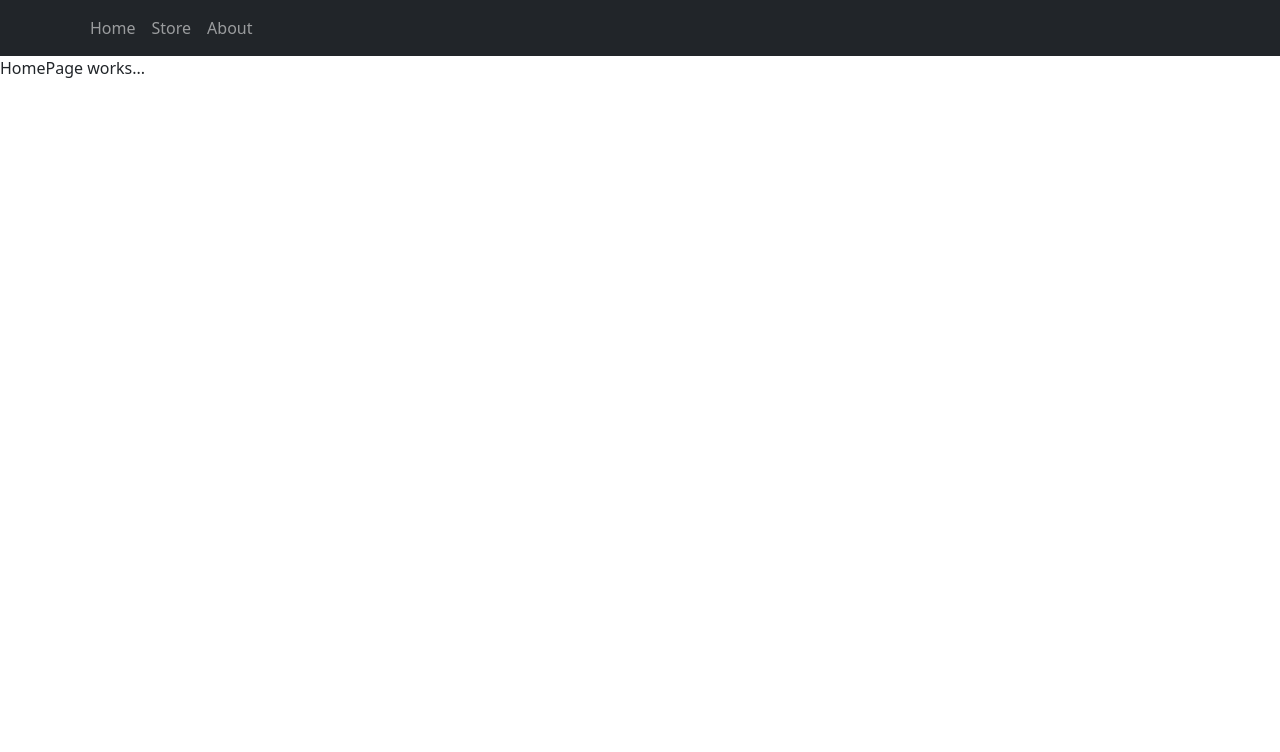
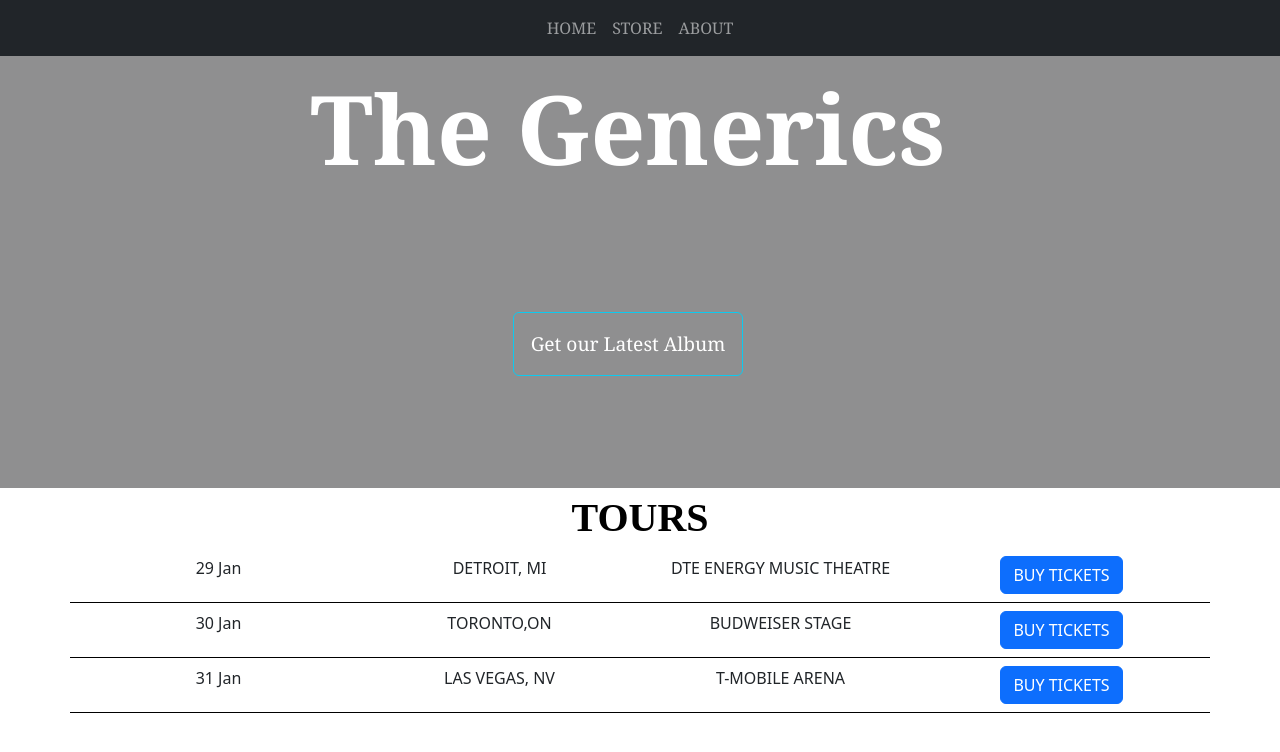
Before and after one commit to Chandan-MG/E-Commerce-Website, a React (Create React App) app: page / in a window 1280 px wide. Shown: the top 752 px of the page. Built offline with nearby package versions, Linux system fonts and the light colour scheme.

Commit message:
Home Page

```diff
--- /dev/null
+++ b/src/Components/HomePage/HomePage.css
@@ -0,0 +1,36 @@
+.first-row{
+    background-color: rgb(143, 143, 144);
+    height: 27rem;
+}
+
+.generics-header{
+    font-size: 6rem;
+    color: rgb(255, 255, 255);
+    font-family:Cambria, Cochin, Georgia, Times, 'Times New Roman', serif;
+    font-weight: bold;
+}
+
+.album-button{
+    width: 18vw;
+    height: 8vh;
+    background-color: rgb(26, 26, 164);
+    color: rgb(255, 255, 255);
+    border: 2px solid rgb(0, 153, 255);
+}
+
+.album-button span{
+    font-size: 1.5vw;
+    color: rgb(255, 255, 255);
+    font-family: Georgia, 'Times New Roman', Times, serif;
+}
+
+.tours-text{
+    font-size: 2.5rem;
+    font-weight: bold;
+    color: black;
+    font-family: cursive;
+}
+
+.tour-list{
+    width: 40rem;
+}
--- a/src/Components/HomePage/HomePage.js
+++ b/src/Components/HomePage/HomePage.js
@@ -1,12 +1,35 @@
 import React from "react";
-import { Container, Nav, Navbar } from "react-bootstrap";
-import {Outlet} from 'react-router-dom';
-import { Link } from 'react-router-dom';
+import { Button, Col, Container, Row } from "react-bootstrap";
+// import {Outlet} from 'react-router-dom';
+// import { Link } from 'react-router-dom';
+import './HomePage.css';
+import Tours from "./Tours";
 
-const HomePage =()=>{
+const HomePage =(props)=>{
     return(
         <>
-            HomePage works...
+            <Row className="first-row">
+                <Row>
+                    <Col className="text-center">
+                        <span className="generics-header">The Generics</span>
+                    </Col>
+                </Row>
+                <Row>
+                    <Col className="text-center">
+                        <Button variant="outline-info" className="album-button"><span>Get our Latest Album</span></Button>
+                    </Col>
+                </Row>
+            </Row>
+            <Row>
+                <Col className="text-center">
+                    <span className="tours-text">TOURS</span>
+                </Col>
+            </Row>
+            <Row>
+                <Col className="text-center" >
+                    <Tours/>
+                </Col>
+            </Row>
         </>
     )
 }
--- /dev/null
+++ b/src/Components/HomePage/Tours.css
@@ -0,0 +1,4 @@
+.tour-row{
+    padding: 0.5rem;
+    border-bottom: 1px solid black;
+}
--- /dev/null
+++ b/src/Components/HomePage/Tours.js
@@ -0,0 +1,41 @@
+import React, { useState } from "react";
+import HomePage from "./HomePage";
+import { Button, Col, Container, Row } from "react-bootstrap";
+import './Tours.css';
+
+const ToursList = [
+
+    {
+      date: '29 Jan',
+      country: 'DETROIT, MI',
+      place: 'DTE ENERGY MUSIC THEATRE',
+    },
+    {
+        date: '30 Jan',
+        country: 'TORONTO,ON',
+        place: 'BUDWEISER STAGE',
+    },
+    {
+        date: '31 Jan',
+        country: 'LAS VEGAS, NV',
+        place: 'T-MOBILE ARENA',
+    },
+]
+
+const Tours =()=>{
+    const [tours, setTour] = useState(ToursList);
+    return(
+        <Container>
+            {tours.map((tour, index) => (
+                    <Row key={index} className="tour-row">
+                        <Col><span>{tour.date}</span></Col>
+                        <Col><span>{tour.country}</span></Col>
+                        <Col><span>{tour.place}</span></Col>
+                        <Col><Button variant="primary">BUY TICKETS</Button></Col>
+                    </Row>
+            ))}
+        </Container>
+    )
+}
+
+export default Tours;
--- a/src/Components/NavigationPage/NavigationPage.css
+++ b/src/Components/NavigationPage/NavigationPage.css
@@ -0,0 +1,4 @@
+.nav-link {
+    font-size: 22px;
+    font-family: 'Georgia', serif
+}
--- a/src/Components/NavigationPage/NavigationPage.js
+++ b/src/Components/NavigationPage/NavigationPage.js
@@ -8,11 +8,11 @@ const NavigationPage =()=>{
     return(
         <>
             <Navbar bg="dark" data-bs-theme="dark">
-                <Container>
-                    <Nav className="me-auto">
-                        <Nav.Link as={Link} to="/">Home</Nav.Link>
-                        <Nav.Link as={Link} to="/store">Store</Nav.Link>
-                        <Nav.Link as={Link} to="/about">About</Nav.Link>
+                <Container className="justify-content-center">
+                    <Nav >
+                        <Nav.Link as={Link} to="/" className="nav-link">HOME</Nav.Link>
+                        <Nav.Link as={Link} to="/store" className="nav-link">STORE</Nav.Link>
+                        <Nav.Link as={Link} to="/about" className="nav-link">ABOUT</Nav.Link>
                     </Nav>
                 </Container>
             </Navbar>
```
